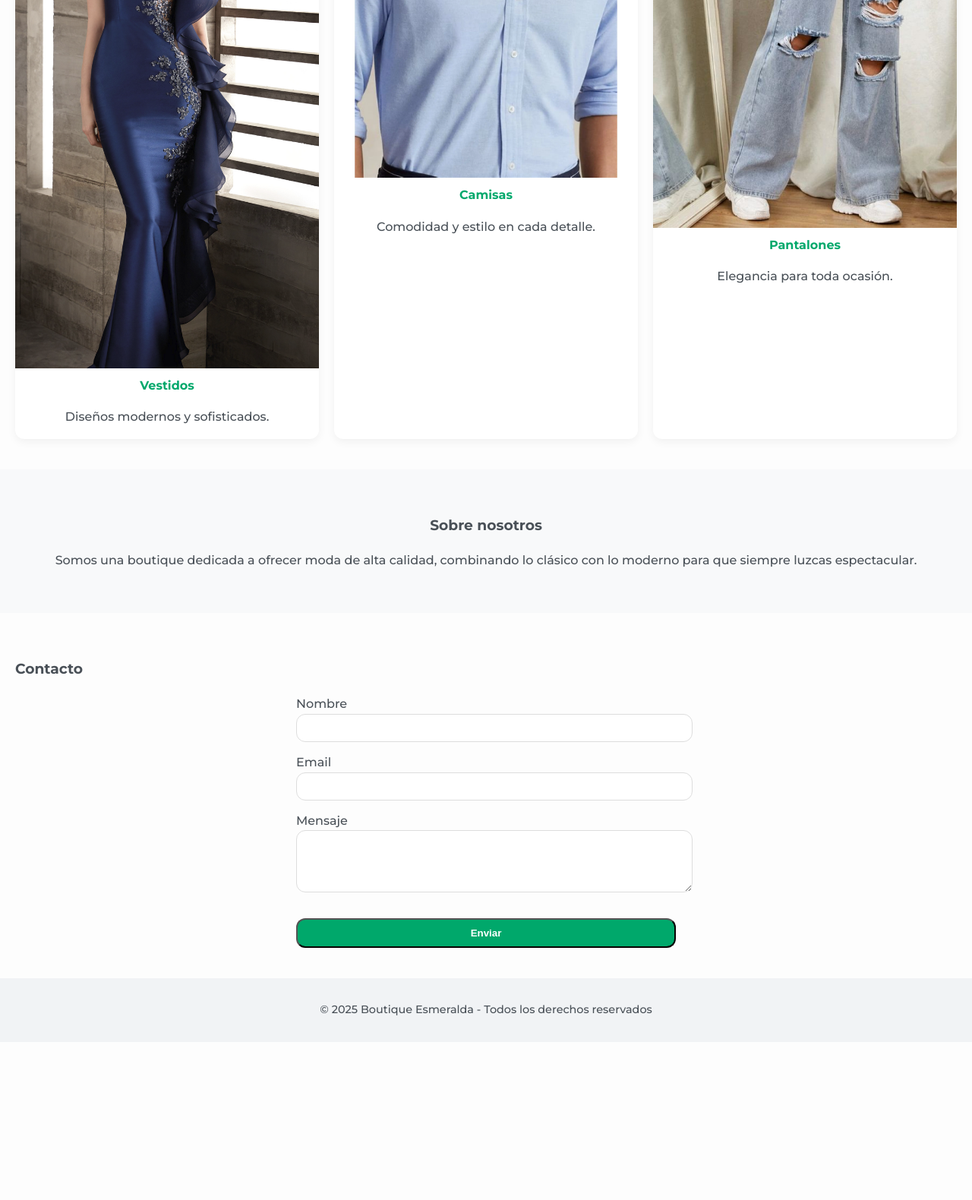
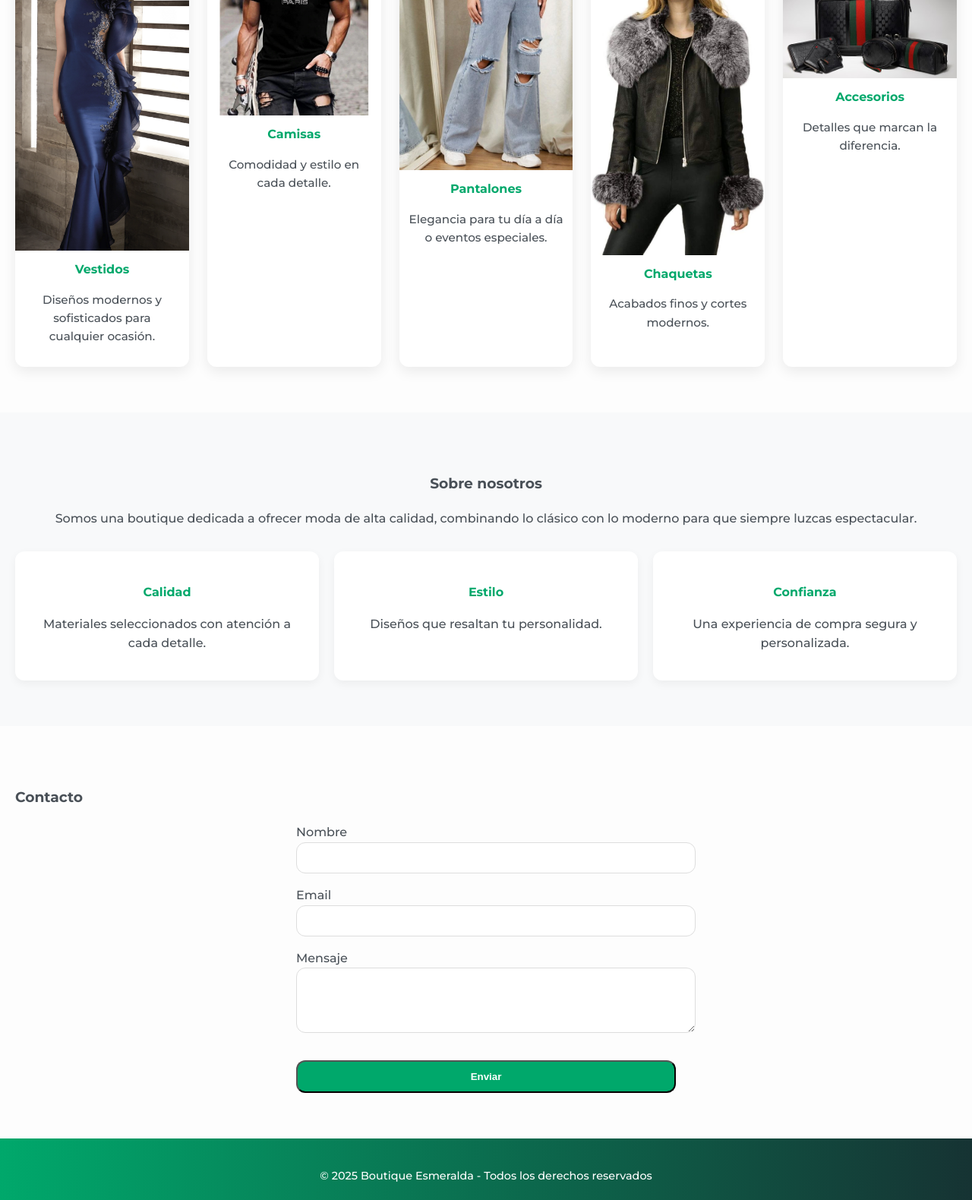
Before and after one commit to byronpicado/BoutiqueEsmeraldaWeb, a plain HTML site: page index.html in a window 1280 px wide. Shown: the part 830-2410 px from the top of the page at 76% size. Before the commit the page ends 2202 px from the top, so only its background shows below. Drawn offline with nearby package versions, Linux system fonts and the light colour scheme.

```diff
--- a/index.html
+++ b/index.html
@@ -7,6 +7,7 @@
   <meta name="description" content="Boutique de moda - Ropa elegante y casual" />
   <link rel="stylesheet" href="styles.css" />
   <link href="https://fonts.googleapis.com/css2?family=Montserrat:wght@300;500;700&family=Playfair+Display:wght@400;700&display=swap" rel="stylesheet">
+  <link rel="stylesheet" href="https://cdnjs.cloudflare.com/ajax/libs/font-awesome/6.5.1/css/all.min.css" integrity="sha512-..." crossorigin="anonymous" referrerpolicy="no-referrer" />
 </head>
 <body>
   <!-- Encabezado -->
@@ -26,8 +27,8 @@
   <section id="inicio" class="hero">
     <div class="container hero-inner">
       <h2>Estilo que te define</h2>
-      <p>Descubre la nueva colección de ropa elegante y casual pensada para vos.</p>
-      <a href="#coleccion" class="btn">Ver colección</a>
+      <p>Descubre la nueva colección de ropa elegante y casual pensada para vos. Cada pieza combina comodidad y sofisticación.</p>
+      <a href="#coleccion" class="btn btn-hero">Ver colección</a>
     </div>
   </section>
 
@@ -35,24 +36,32 @@
   <section id="coleccion" class="container coleccion">
     <h3>Nuestra colección</h3>
     <div class="grid">
-      <!-- Tarjetas de ejemplo -->
       <div class="card">
         <img src="Vestidos.png" alt="Vestido elegante">
         <h4>Vestidos</h4>
-        <p>Diseños modernos y sofisticados.</p>
+        <p>Diseños modernos y sofisticados para cualquier ocasión.</p>
       </div>
       <div class="card">
-        <img src="camisas.webp" alt="Camisa de moda">
+        <img src="Camisas.jpeg" alt="Camisa de moda">
         <h4>Camisas</h4>
         <p>Comodidad y estilo en cada detalle.</p>
       </div>
       <div class="card">
         <img src="pantalones.jpeg" alt="Pantalón elegante">
         <h4>Pantalones</h4>
-        <p>Elegancia para toda ocasión.</p>
+        <p>Elegancia para tu día a día o eventos especiales.</p>
       </div>
-
-
+      <div class="card">
+        <img src="chaquetas.jpg" alt="Chaqueta de moda">
+        <h4>Chaquetas</h4>
+        <p>Acabados finos y cortes modernos.</p>
+      </div>
+      <div class="card">
+        <img src="accesorios.jpeg" alt="Accesorios">
+        <h4>Accesorios</h4>
+        <p>Detalles que marcan la diferencia.</p>
+      </div>
+    </div>
   </section>
 
   <!-- Nosotros -->
@@ -60,6 +69,20 @@
     <div class="container">
       <h3>Sobre nosotros</h3>
       <p>Somos una boutique dedicada a ofrecer moda de alta calidad, combinando lo clásico con lo moderno para que siempre luzcas espectacular.</p>
+      <div class="valores">
+        <div class="valor">
+          <h4>Calidad</h4>
+          <p>Materiales seleccionados con atención a cada detalle.</p>
+        </div>
+        <div class="valor">
+          <h4>Estilo</h4>
+          <p>Diseños que resaltan tu personalidad.</p>
+        </div>
+        <div class="valor">
+          <h4>Confianza</h4>
+          <p>Una experiencia de compra segura y personalizada.</p>
+        </div>
+      </div>
     </div>
   </section>
 
@@ -74,7 +97,7 @@
         <input type="email" required>
       </label>
       <label>Mensaje
-        <textarea rows="4"></textarea>
+        <textarea rows="4" required></textarea>
       </label>
       <button type="submit" class="btn">Enviar</button>
     </form>
@@ -82,13 +105,16 @@
 
 <!-- Footer -->
 <footer class="site-footer">
-    <div class="container">
+  <div class="container footer-inner">
     <p>© <span id="year"></span> Boutique Esmeralda - Todos los derechos reservados</p>
+    <div class="socials">
+      <a href="https://www.facebook.com/" target="_blank" aria-label="Facebook"><i class="fab fa-facebook-f"></i></a>
+      <a href="https://www.instagram.com/" target="_blank" aria-label="Instagram"><i class="fab fa-instagram"></i></a>
+      <a href="https://www.tiktok.com/" target="_blank" aria-label="TikTok"><i class="fab fa-tiktok"></i></a>
+    </div>
   </div>
 </footer>
 
 <script>
   document.getElementById("year").textContent = new Date().getFullYear();
 </script>
-</body>
-</html>
--- a/styles.css
+++ b/styles.css
@@ -1,6 +1,6 @@
 :root {
   --fondo: #fdfdfd;
-  --primario: #00A86B; /* Verde oscuro elegante */
+  --primario: #00A86B; /* Verde elegante */
   --secundario: #495057;
   --claro: #fff;
   --radius: 12px;
@@ -31,7 +31,7 @@
 .logo {
   margin: 0;
   font-family: 'Playfair Display', serif;
-  font-size: 1.5rem;
+  font-size: 1.8rem;
 }
 .logo span {
   color: var(--primario);
@@ -41,6 +41,7 @@
   text-decoration: none;
   color: var(--secundario);
   font-weight: 500;
+  transition: 0.3s;
 }
 .main-nav a:hover {
   color: var(--primario);
@@ -52,62 +53,70 @@
   background: url("backgroundImage.jpg") center/cover no-repeat;
   color: #fff;
   text-align: center;
-  padding: 120px 20px;
+  padding: 140px 20px;
 }
-
 .hero::before {
   content: "";
   position: absolute;
   top: 0; left: 0; right: 0; bottom: 0;
-  background: rgba(0, 0, 0, 0.5); /* overlay oscuro */
+  background: rgba(0, 0, 0, 0.5);
 }
-
 .hero-inner {
-  position: relative; /* para que quede sobre el overlay */
+  position: relative;
   z-index: 1;
 }
-
 .hero h2 {
-  font-size: 2.5rem;
-  margin: 0 0 12px;
+  font-size: 3rem;
+  margin: 0 0 16px;
 }
-
 .hero p {
-  font-size: 1.1rem;
-  margin-bottom: 20px;
+  font-size: 1.2rem;
+  margin-bottom: 24px;
 }
-
 .btn {
   display: inline-block;
   margin-top: 12px;
-  padding: 10px 18px;
+  padding: 12px 24px;
   background: var(--primario);
   color: #fff;
   border-radius: var(--radius);
   text-decoration: none;
   font-weight: bold;
+  transition: 0.3s;
 }
-
 .btn:hover {
-  background: #163333; /* verde más oscuro al pasar el mouse */
+  background: #163333;
+}
+.btn-hero {
+  font-size: 1.1rem;
+  box-shadow: 0 6px 12px rgba(0,0,0,0.2);
+  transform: translateY(0);
+}
+.btn-hero:hover {
+  transform: translateY(-3px);
 }
 
 /* Colección */
 .coleccion {
-  padding: 40px 20px;
+  padding: 60px 20px;
+}
+.coleccion h3 {
+  text-align: center;
+  font-size: 2rem;
+  margin-bottom: 40px;
 }
 .grid {
   display: grid;
   grid-template-columns: repeat(auto-fit, minmax(220px, 1fr));
-  gap: 20px;
-  margin-top: 20px;
+  gap: 24px;
 }
 .card {
   background: var(--claro);
   border-radius: var(--radius);
-  box-shadow: 0 4px 12px rgba(0,0,0,0.05);
+  box-shadow: 0 6px 18px rgba(0,0,0,0.08);
   overflow: hidden;
   text-align: center;
+  transition: 0.3s;
 }
 .card img {
   width: 100%;
@@ -115,39 +124,96 @@
   display: block;
 }
 .card h4 {
-  margin: 10px 0 4px;
+  margin: 12px 0 6px;
   color: var(--primario);
+}
+.card p {
+  padding: 0 12px 12px;
+  font-size: 0.95rem;
+  color: var(--secundario);
+}
+.card:hover {
+  transform: translateY(-6px);
+  box-shadow: 0 12px 24px rgba(0,0,0,0.12);
 }
 
 /* Nosotros */
 .nosotros {
   background: #f8f9fa;
-  padding: 40px 20px;
+  padding: 60px 20px;
   text-align: center;
+}
+.valores {
+  display: flex;
+  flex-wrap: wrap;
+  justify-content: center;
+  gap: 20px;
+  margin-top: 30px;
+}
+.valor {
+  flex: 1 1 220px;
+  background: var(--claro);
+  padding: 20px;
+  border-radius: var(--radius);
+  box-shadow: 0 4px 12px rgba(0,0,0,0.05);
+}
+.valor h4 {
+  color: var(--primario);
+  margin-bottom: 8px;
 }
 
 /* Contacto */
 .contacto {
-  padding: 40px 20px;
+  padding: 60px 20px;
 }
 .contact-form {
   display: grid;
-  gap: 14px;
+  gap: 16px;
   max-width: 500px;
   margin: 0 auto;
 }
 .contact-form input,
 .contact-form textarea {
   width: 100%;
-  padding: 10px;
+  padding: 12px;
   border: 1px solid #ddd;
   border-radius: var(--radius);
+}
+.contact-form button {
+  cursor: pointer;
 }
 
 /* Footer */
 .site-footer {
-  background: #f1f3f5;
-  padding: 16px;
+  background: linear-gradient(90deg, #00A86B, #163333);
+  color: #fff;
+  padding: 24px 20px;
   text-align: center;
   font-size: 0.9rem;
 }
+.footer-inner {
+  display: flex;
+  flex-direction: column;
+  align-items: center;
+  gap: 8px;
+}
+.socials a {
+  color: #fff;
+  text-decoration: none;
+  margin: 0 6px;
+  font-weight: bold;
+  transition: 0.3s;
+}
+.socials a:hover {
+  color: #f0c040;
+}
+.socials a {
+  color: #fff;
+  text-decoration: none;
+  margin: 0 10px;
+  font-size: 1.4rem;
+  transition: 0.3s;
+}
+.socials a:hover {
+  color: #f0c040; /* color dorado al pasar el mouse */
+}
```
Also changed, not shown: Camisas.jpeg (added), accesorios.jpeg (added), camisas.webp (deleted), chaquetas.jpg (added). Lines whose indentation alone changed are shown as unchanged.
